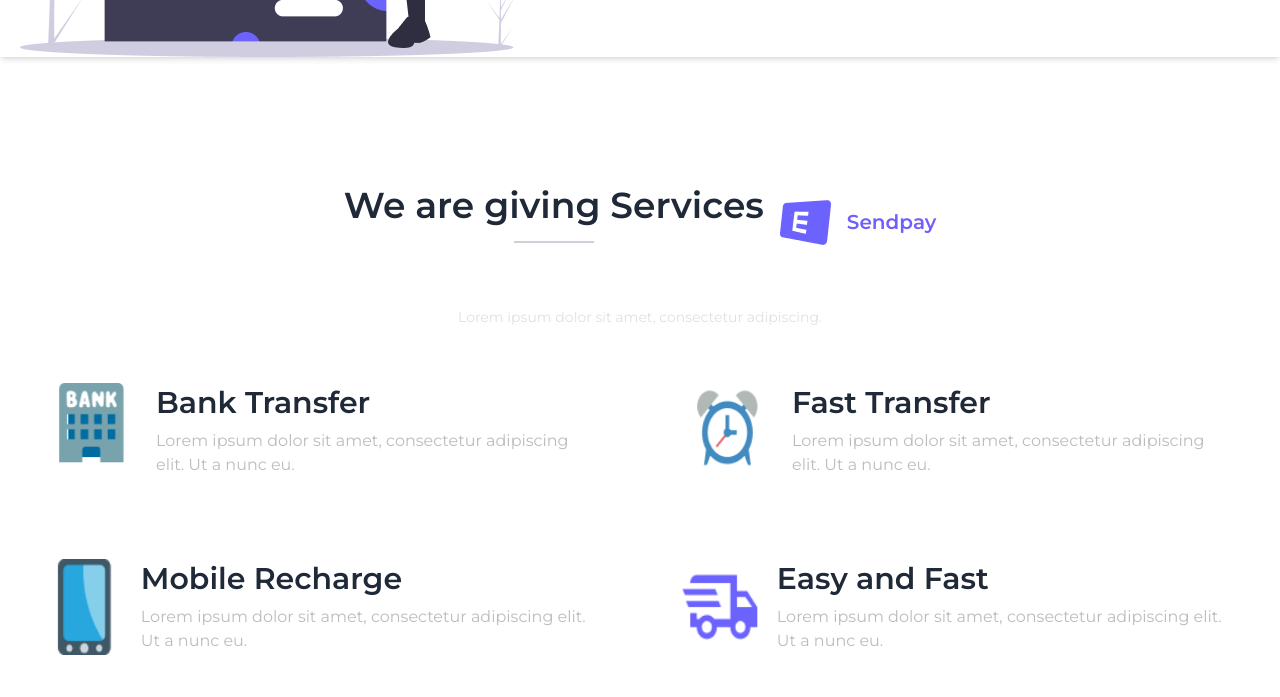
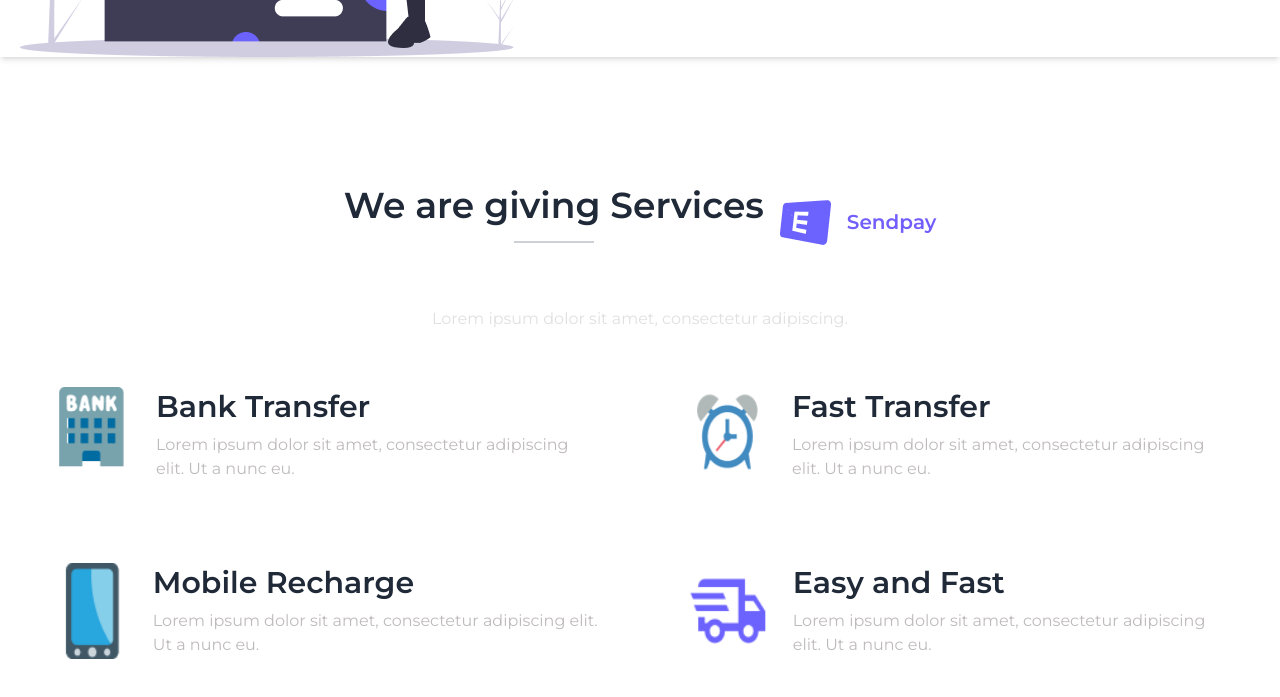
Before and after one commit to BerkeCoruk/Gorev5, a plain HTML site: page ContentArea.html in a window 1280 px wide. Shown: the part 803-1500 px from the top of the page. Drawn offline with nearby package versions, Linux system fonts and the light colour scheme.

Commit message:
hizalama ve font calismasi

```diff
--- a/ContentArea.html
+++ b/ContentArea.html
@@ -117,15 +117,15 @@
         </div>
       </div>
 
-      <div class="text-[#dad8d8] opacity-80 mb-8">
-        <p class="text-sm">
+      <div class="text-[#dad8d8] opacity-80 mb-8 text-center">
+        <p class="text-bold">
           Lorem ipsum dolor sit amet, consectetur adipiscing.
         </p>
       </div>
 
       <div class="grid grid-cols-2 gap-8">
         <div
-          class="w-full bg-white rounded-lg p-6 text-left flex items-center justify-start"
+          class="w-full bg-white rounded-lg p-6 flex items-center justify-center text-left"
         >
           <img
             class="w-24 h-24 mr-4"
@@ -134,7 +134,7 @@
           />
           <div>
             <h3 class="text-3xl font-extrabold mb-2">Bank Transfer</h3>
-            <p class="text-[#bfbbbb]">
+            <p class="text-[#bfbbbb] text-bold text-left">
               Lorem ipsum dolor sit amet, consectetur adipiscing elit. Ut a nunc
               eu.
             </p>
@@ -142,7 +142,7 @@
         </div>
 
         <div
-          class="w-full bg-white rounded-lg p-6 text-left flex items-center justify-start"
+          class="w-full bg-white rounded-lg p-6 flex items-center justify-center text-left"
         >
           <img
             class="w-24 h-24 mr-4"
@@ -151,7 +151,7 @@
           />
           <div>
             <h3 class="text-3xl font-extrabold mb-2">Fast Transfer</h3>
-            <p class="text-[#bfbbbb]">
+            <p class="text-[#bfbbbb] text-bold text-left">
               Lorem ipsum dolor sit amet, consectetur adipiscing elit. Ut a nunc
               eu.
             </p>
@@ -159,16 +159,16 @@
         </div>
 
         <div
-          class="w-full bg-white rounded-lg p-6 text-left flex items-center justify-start"
+          class="w-full bg-white rounded-lg p-6 flex items-center justify-center text-left"
         >
           <img
-            class="w-24 h-24 mr-4"
+            class="w-24 h-24 mr-5 pl-2"
             src="emojione-v1_mobile-phone.png"
             alt="Mobile Recharge"
           />
           <div>
             <h3 class="text-3xl font-extrabold mb-2">Mobile Recharge</h3>
-            <p class="text-[#bfbbbb]">
+            <p class="text-[#bfbbbb] text-bold text-left">
               Lorem ipsum dolor sit amet, consectetur adipiscing elit. Ut a nunc
               eu.
             </p>
@@ -176,16 +176,16 @@
         </div>
 
         <div
-          class="w-full bg-white rounded-lg p-6 text-left flex items-center justify-start"
+          class="w-full bg-white rounded-lg p-6 flex items-center justify-center text-left"
         >
           <img
-            class="w-24 h-24 mr-4"
+            class="w-24 h-24 mr-6 pl-2"
             src="mdi_truck-fast-outline.png"
             alt="Easy and Fast"
           />
           <div>
             <h3 class="text-3xl font-extrabold mb-2">Easy and Fast</h3>
-            <p class="text-[#bfbbbb]">
+            <p class="text-[#bfbbbb] text-bold text-left">
               Lorem ipsum dolor sit amet, consectetur adipiscing elit. Ut a nunc
               eu.
             </p>
```
